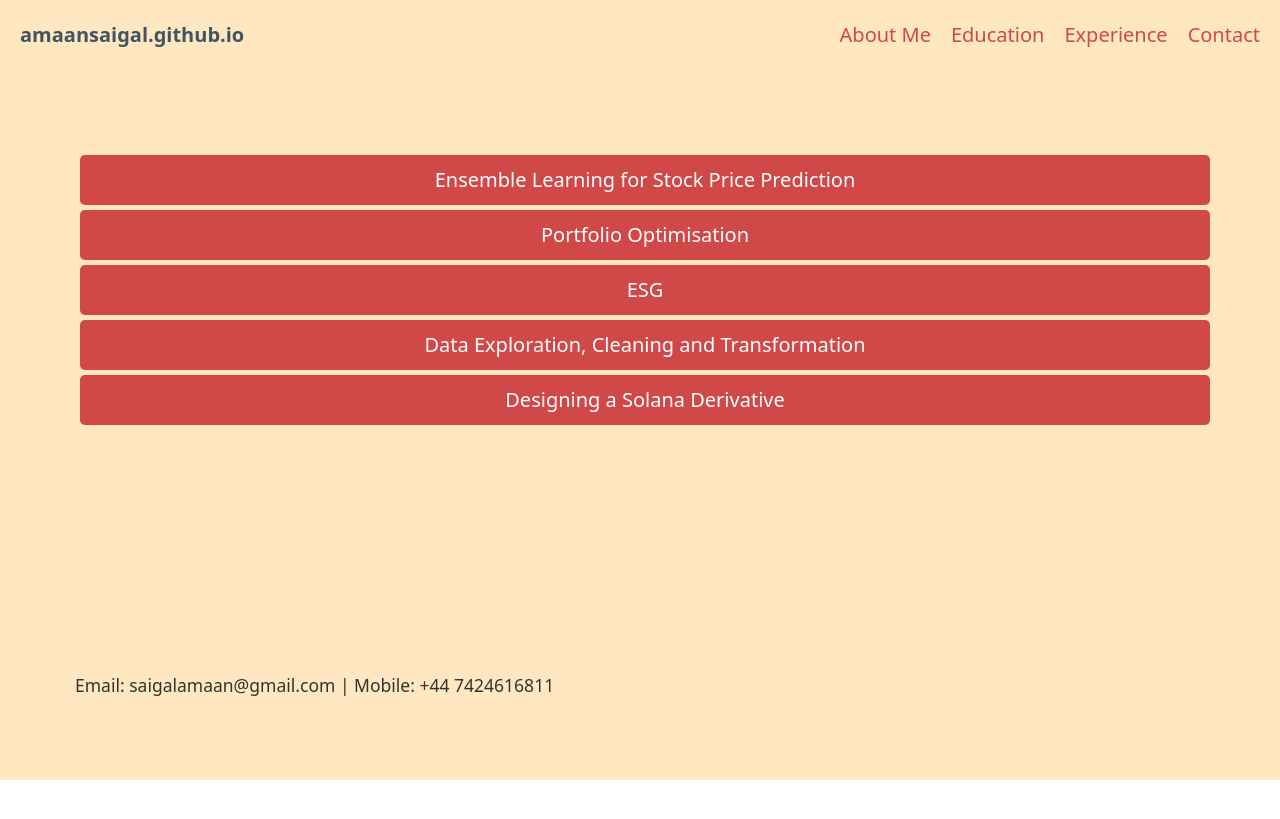
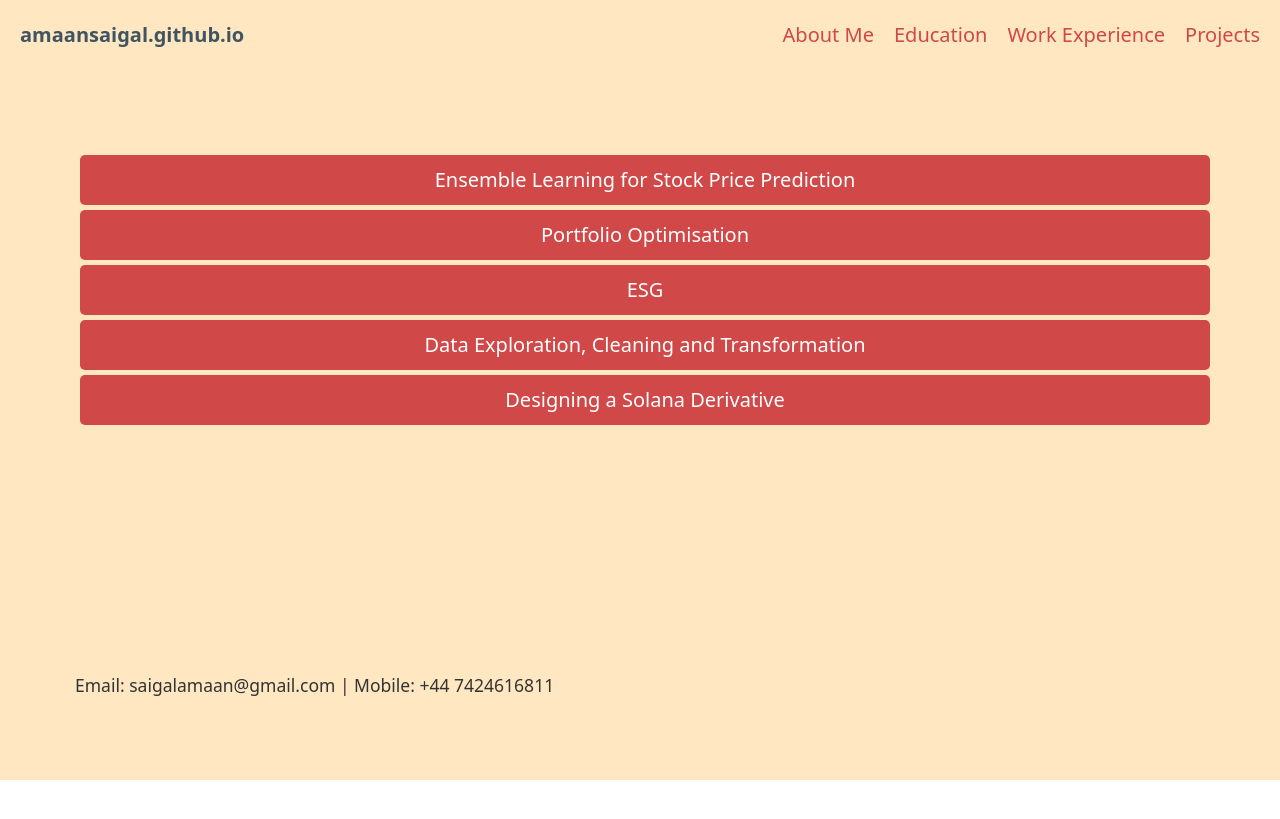
Before and after one commit to amaansaigal/amaansaigal.github.io, a Jekyll site: the page projects.html, which Jekyll copies as it is, in a window 1280 px wide. Shown: the top 819 px of the page. Built offline with Jekyll 4.4.1, drawn with Linux system fonts in a browser that asks for light colours.

Commit message:
Update projects.html

```diff
--- a/projects.html
+++ b/projects.html
@@ -46,10 +46,10 @@
             <li><strong>amaansaigal.github.io</strong></li>
         </ul>
         <ul>
-            <li><a href="about.html">About Me</a></li>
+            <li><a href="index.html">About Me</a></li>
             <li><a href="education.html">Education</a></li>
-            <li><a href="experience.html">Experience</a></li>
-            <li><a href="contact.html">Contact</a></li>
+            <li><a href="experience.html">Work Experience</a></li>
+            <li><a href="projects.html">Projects</a></li>
         </ul>
     </nav>
     <main class="container">
```
